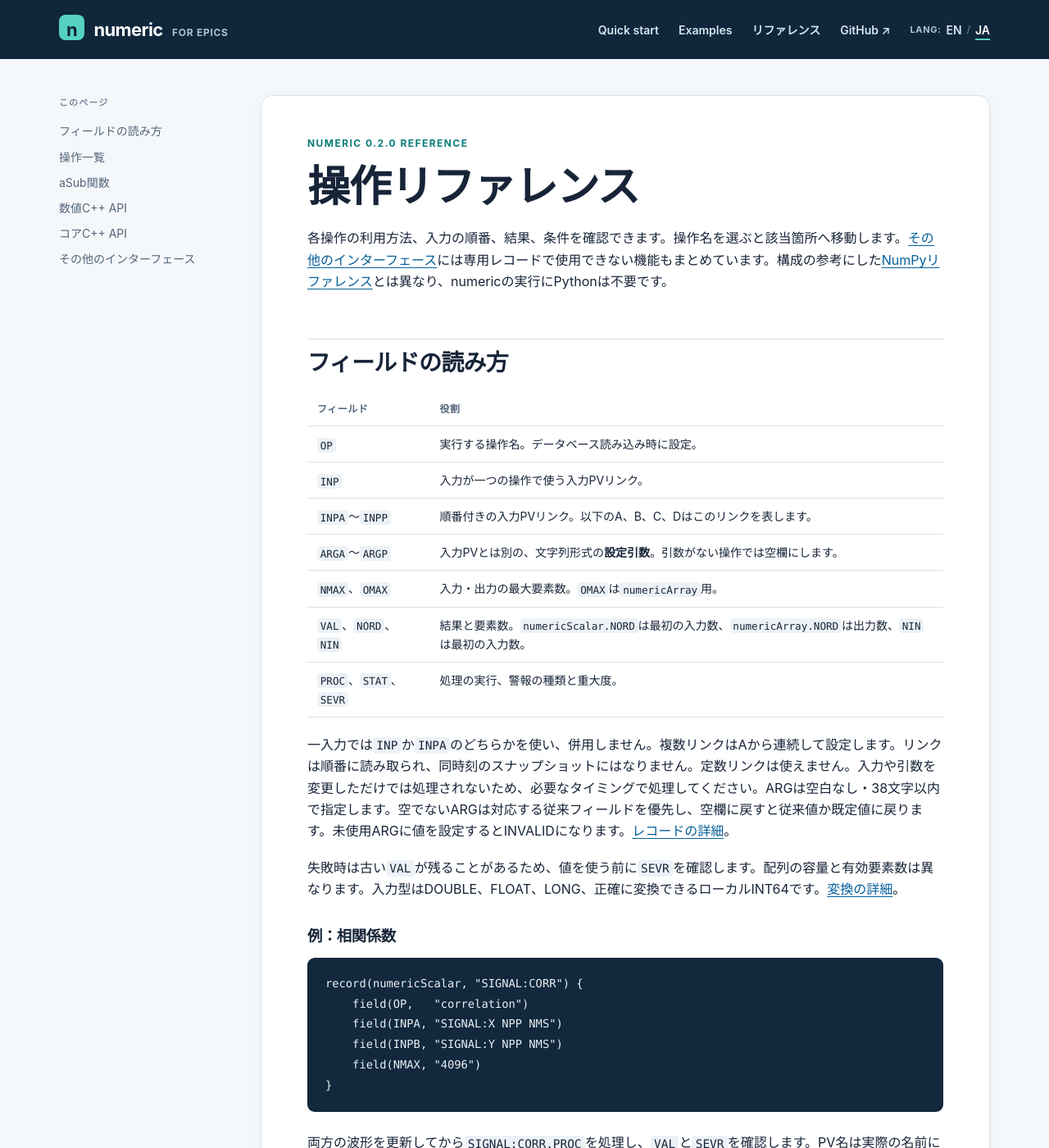
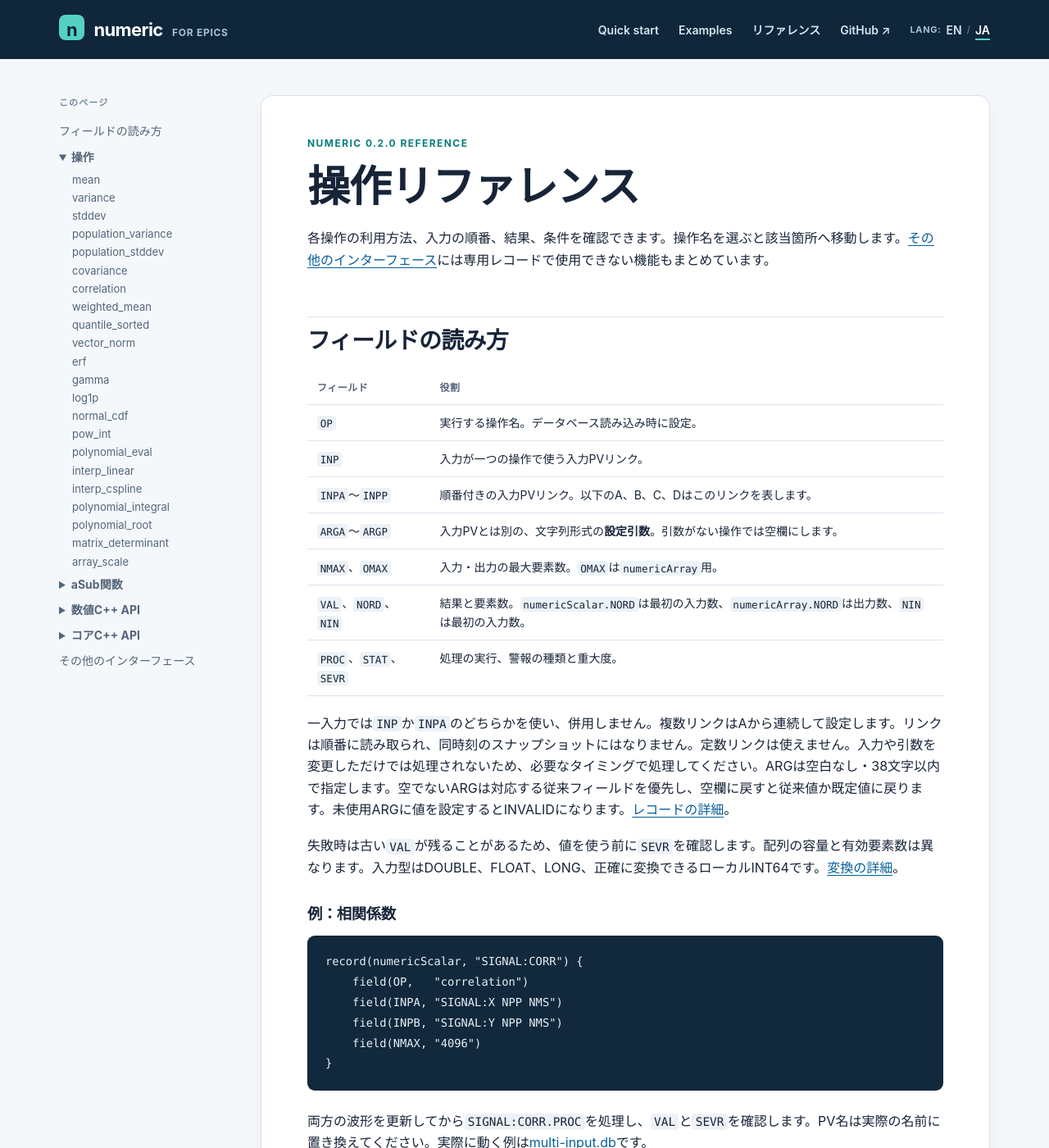
Before and after one commit to akared819/numeric, a Jekyll site: the page built from docs-site/ja/reference/index.md, in a window 1280 px wide and 1400 px high. Shown: the whole window at 82% size. Built offline with Jekyll 4.4.1, drawn with Linux system fonts in a browser that asks for light colours.

Commit message:
Add direct API links to reference sidebar

```diff
--- a/docs-site/_layouts/default.html
+++ b/docs-site/_layouts/default.html
@@ -27,14 +27,42 @@
     </div>
   </header>
   <div class="layout">
-    <aside class="sidebar" aria-label="{% if page.lang == 'ja' %}このページの目次{% else %}On this page{% endif %}">
+    <aside class="sidebar{% if page.section == 'reference' %} sidebar--reference{% endif %}" aria-label="{% if page.lang == 'ja' %}このページの目次{% else %}On this page{% endif %}">
       {% if page.section == 'reference' %}
       <p class="sidebar-title">{% if page.lang == 'ja' %}このページ{% else %}ON THIS PAGE{% endif %}</p>
       <a href="{% if page.lang == 'ja' %}#reading-fields{% else %}#reading-record-fields{% endif %}">{% if page.lang == 'ja' %}フィールドの読み方{% else %}Record fields{% endif %}</a>
-      <a href="{% if page.lang == 'ja' %}#operations{% else %}#operations{% endif %}">{% if page.lang == 'ja' %}操作一覧{% else %}Operations{% endif %}</a>
-      <a href="#asub-reference">{% if page.lang == 'ja' %}aSub関数{% else %}aSub functions{% endif %}</a>
-      <a href="#native-numerical">{% if page.lang == 'ja' %}数値C++ API{% else %}Numerical C++ API{% endif %}</a>
-      <a href="#native-core">{% if page.lang == 'ja' %}コアC++ API{% else %}Core C++ API{% endif %}</a>
+      <details class="sidebar-group" open>
+        <summary>{% if page.lang == 'ja' %}操作{% else %}Operations{% endif %}</summary>
+        <div class="sidebar-links">
+          {% for op in site.data.operations %}
+          <a href="#{{ op.name }}">{{ op.name }}</a>
+          {% endfor %}
+        </div>
+      </details>
+      <details class="sidebar-group">
+        <summary>{% if page.lang == 'ja' %}aSub関数{% else %}aSub functions{% endif %}</summary>
+        <div class="sidebar-links">
+          {% for api in site.data.asub_details %}
+          <a href="#{{ api.name | downcase }}">{{ api.name }}</a>
+          {% endfor %}
+        </div>
+      </details>
+      <details class="sidebar-group">
+        <summary>{% if page.lang == 'ja' %}数値C++ API{% else %}Numerical C++ API{% endif %}</summary>
+        <div class="sidebar-links">
+          {% for api in site.data.native_details %}
+          <a href="#{{ api.name | downcase | remove: ':' }}">{{ api.name }}</a>
+          {% endfor %}
+        </div>
+      </details>
+      <details class="sidebar-group">
+        <summary>{% if page.lang == 'ja' %}コアC++ API{% else %}Core C++ API{% endif %}</summary>
+        <div class="sidebar-links">
+          {% for api in site.data.native_core_details %}
+          <a href="#{{ api.name | downcase | remove: ':' }}">{{ api.name }}</a>
+          {% endfor %}
+        </div>
+      </details>
       <a href="#other-interfaces">{% if page.lang == 'ja' %}その他のインターフェース{% else %}Other interfaces{% endif %}</a>
       {% elsif page.lang == 'ja' %}
       <p class="sidebar-title">このページ</p>
--- a/docs-site/assets/style.css
+++ b/docs-site/assets/style.css
@@ -25,6 +25,11 @@
 .sidebar-title { color:#74859a; font-size:11px; font-weight:750; letter-spacing:.1em; margin:0 0 6px; }
 .sidebar a { text-decoration:none; color:#53657a; }
 .sidebar a:hover { color:var(--blue); }
+.sidebar--reference { max-height:calc(100vh - 52px); overflow-y:auto; overscroll-behavior:contain; padding-right:8px; }
+.sidebar-group summary { cursor:pointer; color:#53657a; font-weight:650; }
+.sidebar-group summary:hover { color:var(--blue); }
+.sidebar-group summary:focus-visible, .sidebar a:focus-visible { outline:2px solid var(--blue); outline-offset:2px; border-radius:2px; }
+.sidebar-links { display:flex; flex-direction:column; gap:4px; max-height:35vh; overflow-y:auto; overscroll-behavior:contain; padding:7px 0 8px 16px; font-size:13px; line-height:1.4; overflow-wrap:anywhere; }
 .content { min-width:0; background:var(--paper); border:1px solid var(--line); border-radius:14px; padding:48px 56px; box-shadow:0 8px 24px rgba(23,36,56,.04); }
 h1,h2,h3 { line-height:1.2; letter-spacing:-.025em; }
 h1 { margin:0 0 18px; font-size:clamp(2.3rem,5vw,3.25rem); }
--- a/docs-site/ja/reference/index.md
+++ b/docs-site/ja/reference/index.md
@@ -11,7 +11,7 @@
 
 # 操作リファレンス
 
-各操作の利用方法、入力の順番、結果、条件を確認できます。操作名を選ぶと該当箇所へ移動します。[その他のインターフェース](#other-interfaces)には専用レコードで使用できない機能もまとめています。構成の参考にした[NumPyリファレンス](https://numpy.org/doc/stable/reference/generated/numpy.arange.html)とは異なり、numericの実行にPythonは不要です。
+各操作の利用方法、入力の順番、結果、条件を確認できます。操作名を選ぶと該当箇所へ移動します。[その他のインターフェース](#other-interfaces)には専用レコードで使用できない機能もまとめています。
 
 <h2 id="reading-fields">フィールドの読み方</h2>
 
```
Also changed, not shown: docs-site/reference/index.md (+1 -1 lines), tests/check-doc-generated.py (+17 -0 lines).
